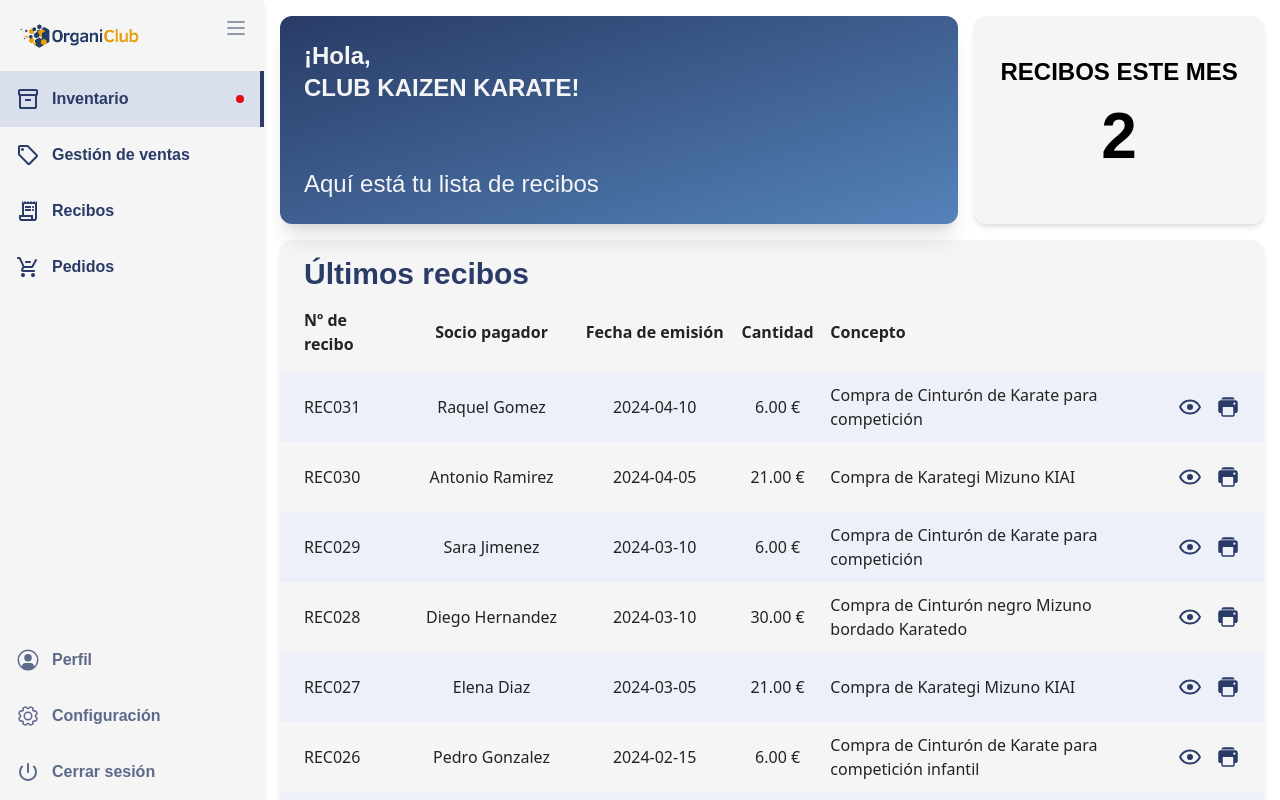
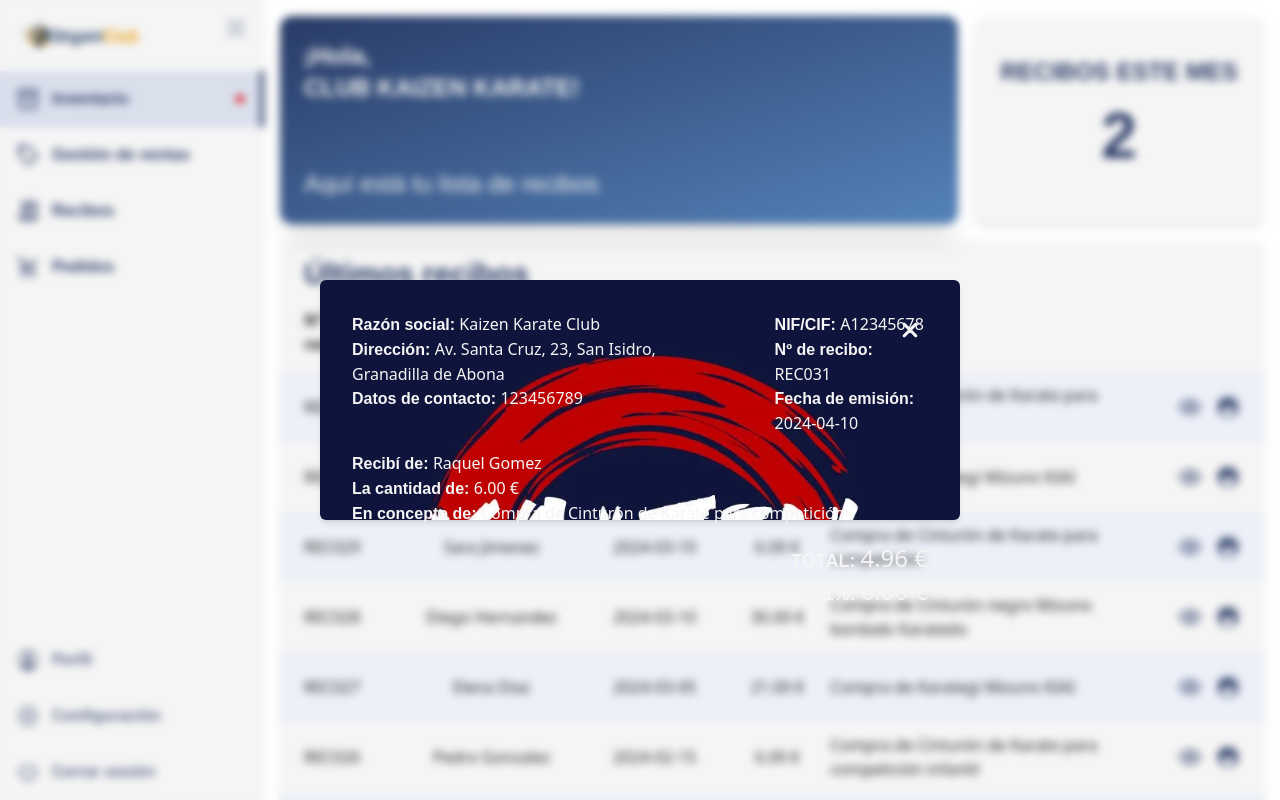
Before and after one commit to Nannitta/organiclub, a Vue app: page /receipts in a window 1280 px wide. Both pictures are taken after a click on the icon 1189 px from the left and 407 px from the top of the page. Shown: the top 800 px of the page. Built offline with nearby package versions, Linux system fonts and the light colour scheme; what vue3-apexcharts would draw is missing.

Commit message:
Add see receipts functionality

```diff
--- a/src/components/ReceiptCard.vue
+++ b/src/components/ReceiptCard.vue
@@ -0,0 +1,87 @@
+<script setup>
+import { storeToRefs } from 'pinia'
+import { useReceiptsStore } from '@/stores/receiptsStore'
+import { onMounted } from 'vue'
+import IconComponent from './icons/IconComponent.vue'
+
+defineProps({
+  seeReceipt: {
+    type: Boolean
+  }
+})
+
+const emits = defineEmits(['closeModal'])
+
+const receiptStore = useReceiptsStore()
+const { getReceipts, getReceipt } = receiptStore
+const { receiptSelected } = storeToRefs(receiptStore)
+
+const closeReceipt = () => {
+  emits('closeModal')
+}
+
+onMounted(async () => {
+  await getReceipts()
+  getReceipt(receiptSelected.value.receipt_number)
+})
+</script>
+
+<template>
+  <aside class="rounded-xl *:text-white relative">
+    <IconComponent
+      name="plus"
+      class="rotate-45 absolute right-0 cursor-pointer"
+      :width="36"
+      :height="36"
+      fill="#f5f5f5"
+      stroke="#f5f5f5"
+      @click.prevent="closeReceipt"
+    />
+    <div class="flex gap-28 mb-4">
+      <div class="flex flex-col">
+        <p><span class="font-roboto-bold font-bold">Razón social:</span> Kaizen Karate Club</p>
+        <p>
+          <span class="font-roboto-bold font-bold">Dirección: </span>{{ receiptSelected.address }}
+        </p>
+        <p>
+          <span class="font-roboto-bold font-bold">Datos de contacto: </span
+          >{{ receiptSelected.phone }}
+        </p>
+      </div>
+      <div class="flex flex-col">
+        <p><span class="font-roboto-bold font-bold">NIF/CIF: </span>{{ receiptSelected.cif }}</p>
+        <p>
+          <span class="font-roboto-bold font-bold">Nº de recibo: </span
+          >{{ receiptSelected.receipt_number }}
+        </p>
+        <p>
+          <span class="font-roboto-bold font-bold">Fecha de emisión: </span
+          >{{ receiptSelected.date_issue }}
+        </p>
+      </div>
+    </div>
+    <div class="flex flex-col mb-4">
+      <p>
+        <span class="font-roboto-bold font-bold">Recibí de: </span
+        >{{ receiptSelected.paying_partner }}
+      </p>
+      <p>
+        <span class="font-roboto-bold font-bold">La cantidad de: </span
+        >{{ receiptSelected.total_price }}.00 €
+      </p>
+      <p>
+        <span class="font-roboto-bold font-bold">En concepto de: </span
+        >{{ receiptSelected.concept }}
+      </p>
+    </div>
+    <div class="flex flex-col items-end">
+      <p class="text-2xl">
+        <span class="font-roboto-bold font-bold text-lg">TOTAL: </span>{{ receiptSelected.price }} €
+      </p>
+      <p class="text-2xl">
+        <span class="font-roboto-bold font-bold text-lg">IVA 21%: </span
+        >{{ receiptSelected.total_price }}.00 €
+      </p>
+    </div>
+  </aside>
+</template>
--- a/src/stores/receiptsStore.js
+++ b/src/stores/receiptsStore.js
@@ -5,6 +5,7 @@ import { getReceiptsService } from '../services/index.js'
 export const useReceiptsStore = defineStore('ReceiptsStore', () => {
   const receipts = ref([])
   let receiptsLastMonth = ref(0)
+  const receiptSelected = ref({})
 
   const getReceipts = async () => {
     receipts.value = await getReceiptsService()
@@ -27,5 +28,14 @@ export const useReceiptsStore = defineStore('ReceiptsStore', () => {
     })
   }
 
-  return { getReceipts, receipts, getMonthReceipts, receiptsLastMonth }
+  const getReceipt = (receiptNumber) => {
+    receipts.value.find((receipt) => {
+      if (receipt.receipt_number === receiptNumber) {
+        console.log(receipt)
+        receiptSelected.value = receipt
+      }
+    })
+  }
+
+  return { getReceipts, receipts, getMonthReceipts, receiptsLastMonth, getReceipt, receiptSelected }
 })
--- a/src/views/ReceiptsPage.vue
+++ b/src/views/ReceiptsPage.vue
@@ -3,12 +3,14 @@ import InfoCard from '../components/InfoCard.vue'
 import WelcomeCard from '../components/WelcomeCard.vue'
 import { storeToRefs } from 'pinia'
 import { useReceiptsStore } from '../stores/receiptsStore'
-import { onMounted } from 'vue'
+import { onMounted, ref } from 'vue'
 import IconComponent from '../components/icons/IconComponent.vue'
+import ReceiptCard from '../components/ReceiptCard.vue'
 
 const receiptsStore = useReceiptsStore()
-const { getReceipts, getMonthReceipts } = receiptsStore
+const { getReceipts, getMonthReceipts, getReceipt } = receiptsStore
 const { receipts, receiptsLastMonth } = storeToRefs(receiptsStore)
+const seeReceipt = ref(false)
 
 onMounted(async () => {
   await getReceipts()
@@ -22,7 +24,7 @@ onMounted(async () => {
       <InfoCard
         title="RECIBOS ESTE MES"
         :subtitle="receiptsLastMonth"
-        class="bg-white shadow-md rounded-xl w-[30%] mr-4 flex flex-col items-center justify-center font-roboto-black font-black"
+        class="bg-white shadow-md rounded-xl w-[30%] mr-4 flex flex-col items-center justify-center font-roboto-black font-black text-darkBlue"
       />
     </div>
     <article class="bg-white my-4 h-[695px] shadow-md rounded-xl mx-4">
@@ -50,7 +52,12 @@ onMounted(async () => {
               <td class="text-center">{{ receipt.date_issue }}</td>
               <td class="text-center">{{ receipt.total_price }}.00 €</td>
               <td class="text-left pr-6">{{ receipt.concept }}</td>
-              <td title="Ver recibo"><IconComponent name="eye" class="cursor-pointer" /></td>
+              <td
+                title="Ver recibo"
+                @click="getReceipt(receipt.receipt_number), (seeReceipt = true)"
+              >
+                <IconComponent name="eye" class="cursor-pointer" />
+              </td>
               <td class="pr-6" title="Imprimir recibo">
                 <IconComponent name="print" class="cursor-pointer" />
               </td>
@@ -59,5 +66,12 @@ onMounted(async () => {
         </table>
       </div>
     </article>
+    <div v-if="seeReceipt" class="fixed inset-0 flex items-center justify-center backdrop-blur-sm">
+      <div
+        class="bg-receipt bg-cover bg-no-repeat p-8 rounded-md shadow-md w-1/2 h-[30%] flex flex-col justify-around gap-4"
+      >
+        <ReceiptCard :seeReceipt="seeReceipt" @closeModal="seeReceipt = !seeReceipt" />
+      </div>
+    </div>
   </main>
 </template>
--- a/tailwind.config.js
+++ b/tailwind.config.js
@@ -10,6 +10,9 @@ export default {
         'roboto-medium': ['roboto-medium', 'sans-serif'],
         'roboto-regular': ['roboto-regular', 'sans-serif'],
         'roboto-thin': ['roboto-thin', 'sans-serif']
+      },
+      backgroundImage: {
+        receipt: 'url(./src/assets/logo.webp)'
       }
     },
     colors: {
```
